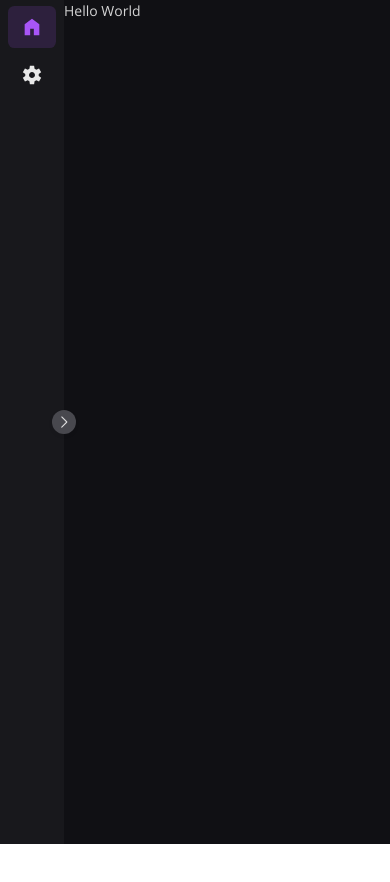
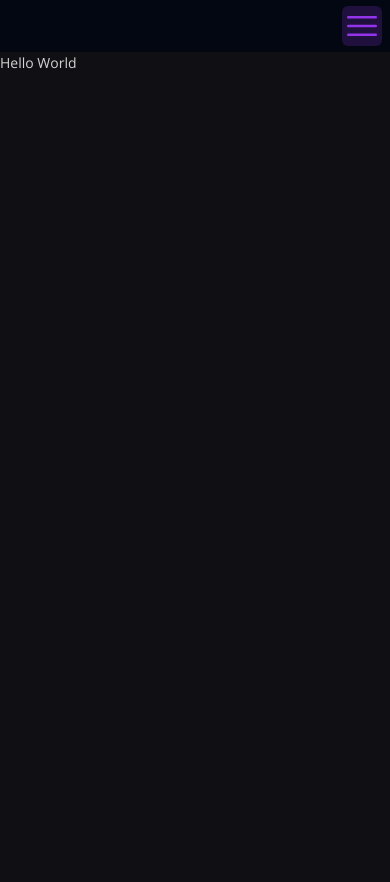
Before and after one commit to OrdenKrieger/hub, a Vue app in the folder frontend/: page / in a window 390 px wide. Shown: the top 882 px of the page. Before the commit the page ends 844 px from the top, so only its background shows below. Built offline with nearby package versions, Linux system fonts and the light colour scheme.

Commit message:
web: Add trigger for mobile menu

```diff
--- a/frontend/package.json
+++ b/frontend/package.json
@@ -12,6 +12,7 @@
     "format": "prettier --write src/"
   },
   "dependencies": {
+    "@vueuse/core": "^10.1.2",
     "vue": "^3.2.47",
     "vue-router": "^4.1.6"
   },
--- /dev/null
+++ b/frontend/src/utils/media.ts
@@ -0,0 +1,17 @@
+import { useMediaQuery } from '@vueuse/core'
+
+// Tailwind CSS, https://tailwindcss.com/docs/responsive-design
+export enum MediaSize {
+  sm = 640,
+  md = 768,
+  lg = 1024,
+  xl = 1280,
+  xxl = 1536
+}
+
+// Size of Tailwind CSS sm breakpoint
+export const isMobile = useMediaQuery(`(max-width: ${MediaSize.sm}px)`)
+
+export function isMediaSize(size: MediaSize) {
+  return useMediaQuery(`(min-width: ${size}px)`)
+}
--- a/frontend/src/views/AppView.vue
+++ b/frontend/src/views/AppView.vue
@@ -6,11 +6,10 @@ import { renderIcon, routerLink } from '@/utils/naive'
 import DropdownIcon from '@/components/icons/DropdownIcon.vue'
 import DashboardIcon from '@/components/icons/DashboardIcon.vue'
 import SettingsIcon from '@/components/icons/SettingsIcon.vue'
+import { isMobile } from '@/utils/media'
 
 const router = useRouter()
 
-// Todo mobile trigger
-const mobile = false
 const showMobile = ref(false)
 
 const showFullApp = computed(() => {
@@ -45,8 +44,8 @@ const menuOptions: MenuOption[] = [
 </script>
 
 <template>
-  <n-layout v-if="showFullApp" :has-sider="!mobile">
-    <div v-if="mobile" class="bg-gray-950">
+  <n-layout v-if="showFullApp" :has-sider="!isMobile">
+    <div v-if="isMobile" class="bg-gray-950">
       <div class="flex justify-end p-1.5 pr-2">
         <DropdownIcon
           @click="showMobile = !showMobile"
```
Also changed, not shown: 1 other file (tests, documents, lock files or other folders).
